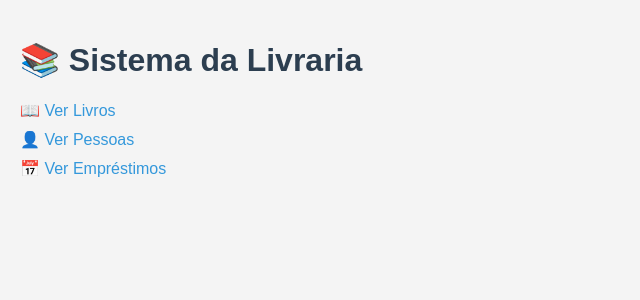
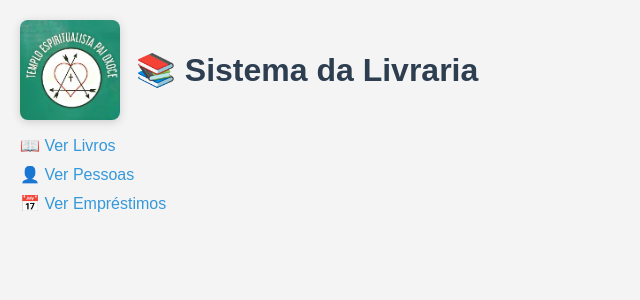
Before and after one commit to paulin2z/Projeto_Livraria, a Flask app: page / in a window 1280 px wide. Shown: the top 300 px of the page, without its empty margins (0-640 px from the left). Run offline with Flask 3, Linux system fonts and the light colour scheme.

Commit message:
Logo Oxossi colocada

```diff
--- a/livraria/templates/index.html
+++ b/livraria/templates/index.html
@@ -36,7 +36,10 @@
   </style>
 </head>
 <body>
-  <h1>📚 Sistema da Livraria</h1>
+  <div style="display: flex; align-items: center; gap: 16px;">
+    <img src="{{ url_for('static', filename='TEPO.jpg') }}" alt="Logo TEPO" style="height: 100px; border-radius: 8px; box-shadow: 0 2px 8px #ccc;">
+    <h1 style="margin: 0;">📚 Sistema da Livraria</h1>
+  </div>
 
   <ul>
     <li><a href="/livros">📖 Ver Livros</a></li>
```
Also changed, not shown: livraria/database.db, livraria/static/TEPO.jpg (added).
